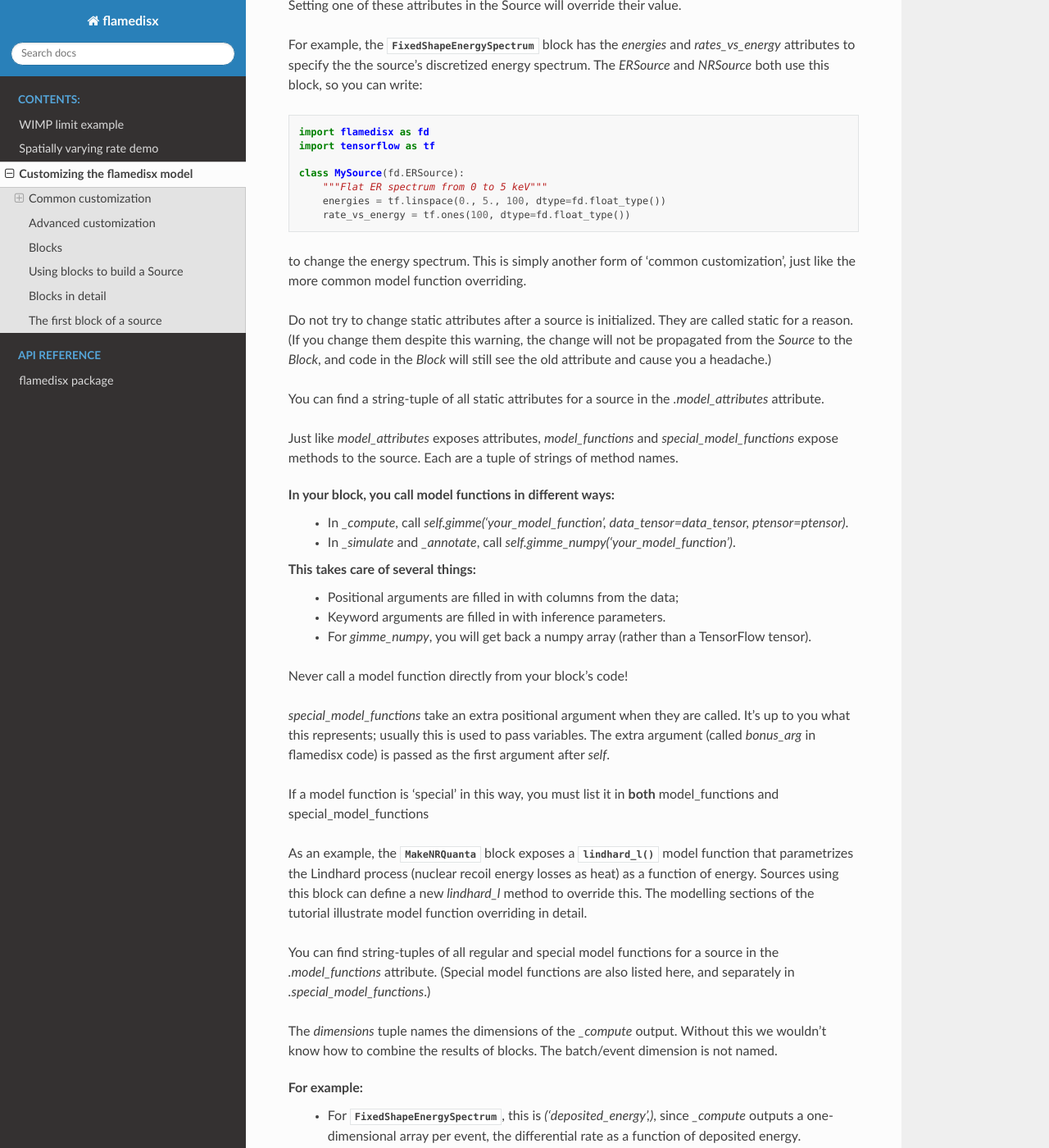
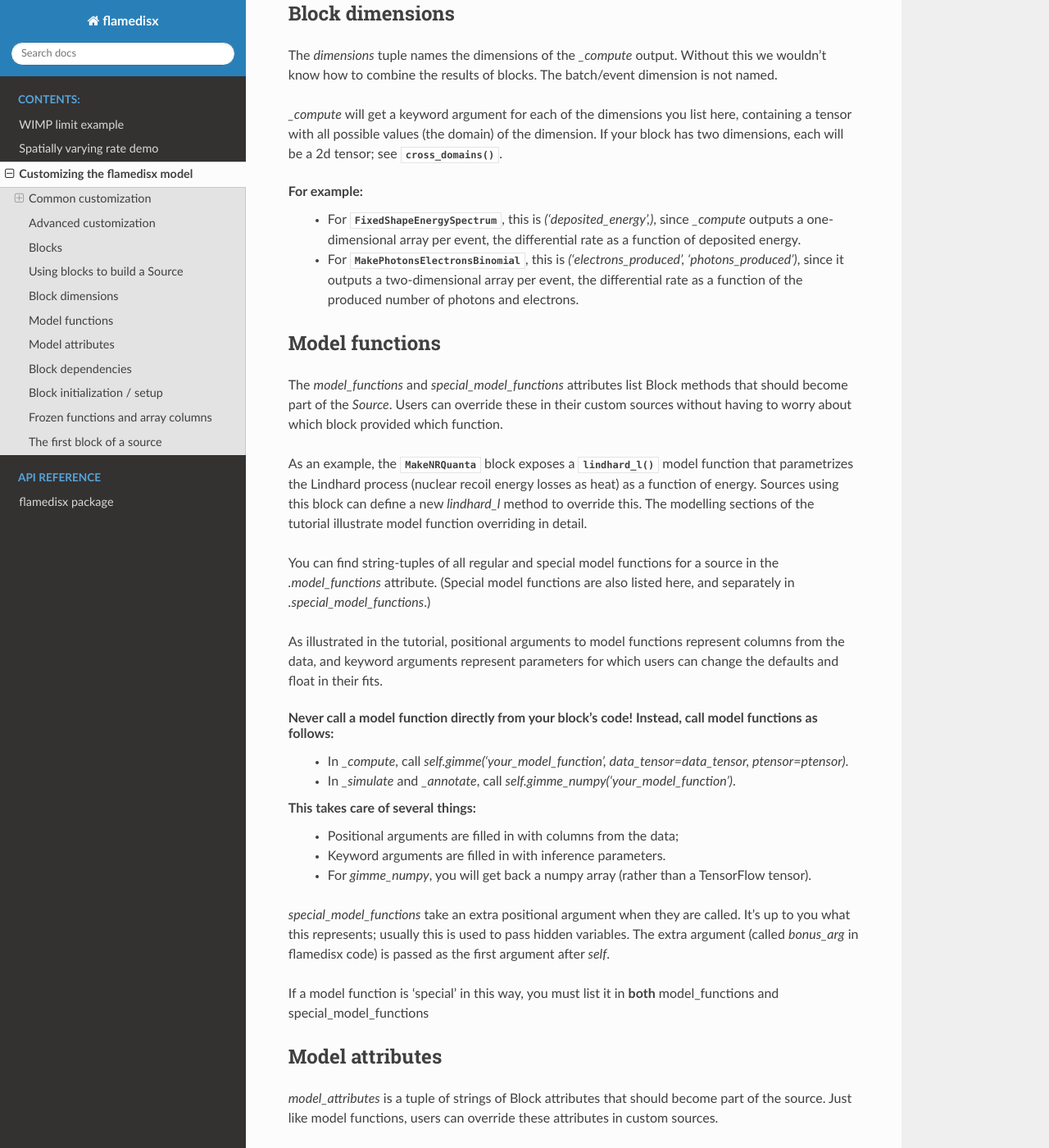
Before and after one commit to FlamTeam/flamedisx, a Sphinx documentation site: the page built from docs/source/blocks.rst, in a window 1280 px wide and 1400 px high, scrolled down 3216 px. Shown: the whole window at 82% size. Built offline with Sphinx 7.4.7 and the Read the Docs theme 2.0.0, drawn with Linux system fonts in a browser that asks for light colours; some of the changed text lies outside the part shown.

Commit message:
Update Block docs
Fix some rst failures, make dimensions more prominent and model_attributes less prominent, remove outdated references to 'static attributes'

```diff
--- a/docs/source/blocks.rst
+++ b/docs/source/blocks.rst
@@ -52,7 +52,14 @@
 
 Each block is represented by a :py:class:`~flamedisx.block_source.Block` class, which has three main methods:
 
-* :py:meth:`~flamedisx.block_source.Block._compute` is a block's main method. This returns a factor in the deterministic differential rate computation; for example, the probability of seeing the observed S2 for a range of possible number of detected electrons.
+* :py:meth:`~flamedisx.block_source.Block._compute` is a block's main method. This returns a factor in the deterministic differential rate computation; for example, the probability of seeing the observed S2 for a range of possible number of detected electrons. :py:meth:`~flamedisx.block_source.Block._compute` gets several arguments:
+
+  * `data_tensor` and `ptensor`: don't worry about these, just pass them to `gimme` when you call model functions -- see `Model functions`_ below.
+
+  * Keyword arguments with the (cross-)domains of the block -- see `Block dimensions`_ below.
+
+  * For blocks with dependencies, keyword arguments of the dependency's domain and result -- see `Block dependencies`_ below.
+
 * The :py:meth:`~flamedisx.block_source.Block._simulate` method performs a Monte Carlo simulation of the block's process. For example, drawing one possible S2 integral value, given a simulated event of a certain number of detected electrons.
 
   * Simulated events have a special `p_accepted` column, starting out at 1.0 for each event. Blocks can multiply this with probabilities for passing various selections. At the end of the simulation, a random number will be drawn to determine whether each event actually passes the selections.
@@ -74,18 +81,57 @@
 
 The source will operate as follows:
  * When **computing** differential rates, we run a tensorflow graph that includes the `_compute` of all the blocks. If a block has dependencies, it's compute will of course be later in the graph than that of its dependents.
-  * During **simulation**, we run `_simulate` of the blocks in the order you specified in `model_blocks`, starting with the first block. This is usually the block that creates the energy spectrum.
-  * When **setting data** (e.g. when you create the source), we run `_annotate` of the blocks in reverse order. This way, you can first estimate hidden variables close to observables, then use those estimates for guessing deeper hidden variables. For example, you can use the estimated number of detected electrons to estimate the number of produced electrons.
+ * During **simulation**, we run `_simulate` of the blocks in the order you specified in `model_blocks`, starting with the first block. This is usually the block that creates the energy spectrum.
+ * When **setting data** (e.g. when you create the source), we run `_annotate` of the blocks in reverse order. This way, you can first estimate hidden variables close to observables, then use those estimates for guessing deeper hidden variables. For example, you can use the estimated number of detected electrons to estimate the number of produced electrons.
 
-
-Blocks in detail
--------------------
 
 Besides the main three methods, blocks usually specify additional attributes that describe their behavior to the source.
 
-Static attributes
-=================
-`model_attributes` is a tuple of strings of Block attributes that should be exposed in the source. Setting one of these attributes in the Source will override their value.
+
+
+Block dimensions
+----------------
+
+The `dimensions` tuple names the dimensions of the `_compute` output. Without this we wouldn't know how to combine the results of blocks. The batch/event dimension is not named.
+
+`_compute` will get a keyword argument for each of the dimensions you list here, containing a tensor with all possible values (the domain) of the dimension. If your block has two dimensions, each will be a 2d tensor; see :py:meth:`~flamedisx.source.Source.cross_domains`.
+
+For example:
+  * For :py:class:`~flamedisx.lxe_blocks.energy_spectrum.FixedShapeEnergySpectrum`, this is `('deposited_energy',)`, since `_compute` outputs a one-dimensional array per event, the differential rate as a function of deposited energy.
+  * For :py:class:`~flamedisx.lxe_blocks.quanta_generation.MakePhotonsElectronsBinomial`, this is `('electrons_produced', 'photons_produced')`, since it outputs a two-dimensional array per event, the differential rate as a function of the produced number of photons and electrons.
+
+
+
+Model functions
+---------------
+
+The `model_functions` and `special_model_functions` attributes list Block methods that should become part of the `Source`. Users can override these in their custom sources without having to worry about which block provided which function.
+
+As an example, the :py:class:`~flamedisx.lxe_blocks.quanta_generation.MakeNRQuanta` block exposes a :py:meth:`~flamedisx.lxe_blocks.quanta_generation.MakeNRQuanta.lindhard_l` model function that parametrizes the Lindhard process (nuclear recoil energy losses as heat) as a function of energy. Sources using this block can define a new `lindhard_l` method to override this. The modelling sections of the tutorial illustrate model function overriding in detail.
+
+You can find string-tuples of all regular and special model functions for a source in the `.model_functions` attribute. (Special model functions are also listed here, and separately in `.special_model_functions`.)
+
+As illustrated in the tutorial, positional arguments to model functions represent columns from the data, and keyword arguments represent parameters for which users can change the defaults and float in their fits.
+
+Never call a model function directly from your block's code! Instead, call model functions as follows:
+  * In `_compute`, call `self.gimme('your_model_function', data_tensor=data_tensor, ptensor=ptensor)`.
+  * In `_simulate` and `_annotate`, call `self.gimme_numpy('your_model_function')`.
+
+This takes care of several things:
+  * Positional arguments are filled in with columns from the data;
+  * Keyword arguments are filled in with inference parameters.
+  * For `gimme_numpy`, you will get back a numpy array (rather than a TensorFlow tensor).
+
+`special_model_functions` take an extra positional argument when they are called. It's up to you what this represents; usually this is used to pass hidden variables. The extra argument (called `bonus_arg` in flamedisx code) is passed as the first argument after `self`.
+
+If a model function is 'special' in this way, you must list it in **both** model_functions and special_model_functions
+
+
+
+Model attributes
+----------------
+
+`model_attributes` is a tuple of strings of Block attributes that should become part of the source. Just like model functions, users can override these attributes in custom sources.
 
 For example, the :py:class:`~flamedisx.lxe_blocks.energy_spectrum.FixedShapeEnergySpectrum` block has the `energies` and `rates_vs_energy` attributes to specify the the source's discretized energy spectrum. The `ERSource` and `NRSource` both use this block, so you can write::
 
@@ -99,47 +145,13 @@
 
 to change the energy spectrum. This is simply another form of 'common customization', just like the more common model function overriding.
 
-Do not try to change static attributes after a source is initialized. They are called static for a reason. (If you change them despite this warning, the change will not be propagated from the `Source` to the `Block`, and code in the `Block` will still see the old attribute and cause you a headache.)
-
-You can find a string-tuple of all static attributes for a source in the `.model_attributes` attribute.
+Do not try to change model attributes after a source is initialized! (Such changes will not be propagated from the `Source` to the `Block`; code in the `Block` will still see the old attribute, and you will get a headache.)
 
 
-Model functions
-=================
+Block dependencies
+------------------
 
-Just like `model_attributes` exposes attributes, `model_functions` and `special_model_functions` expose methods to the source. Each are a tuple of strings of method names.
-
-In your block, you call model functions in different ways:
-  * In `_compute`, call `self.gimme('your_model_function', data_tensor=data_tensor, ptensor=ptensor)`.
-  * In `_simulate` and `_annotate`, call `self.gimme_numpy('your_model_function')`.
-
-This takes care of several things:
-  * Positional arguments are filled in with columns from the data;
-  * Keyword arguments are filled in with inference parameters.
-  * For `gimme_numpy`, you will get back a numpy array (rather than a TensorFlow tensor).
-Never call a model function directly from your block's code!
-
-`special_model_functions` take an extra positional argument when they are called. It's up to you what this represents; usually this is used to pass variables. The extra argument (called `bonus_arg` in flamedisx code) is passed as the first argument after `self`.
-
-If a model function is 'special' in this way, you must list it in **both** model_functions and special_model_functions
-
-As an example, the :py:class:`~flamedisx.lxe_blocks.quanta_generation.MakeNRQuanta` block exposes a :py:meth:`~flamedisx.lxe_blocks.quanta_generation.MakeNRQuanta.lindhard_l` model function that parametrizes the Lindhard process (nuclear recoil energy losses as heat) as a function of energy. Sources using this block can define a new `lindhard_l` method to override this. The modelling sections of the tutorial illustrate model function overriding in detail.
-
-You can find string-tuples of all regular and special model functions for a source in the `.model_functions` attribute. (Special model functions are also listed here, and separately in `.special_model_functions`.)
-
-Dimensions
-=================
-
-The `dimensions` tuple names the dimensions of the `_compute` output. Without this we wouldn't know how to combine the results of blocks. The batch/event dimension is not named.
-
-For example:
-  * For :py:class:`~flamedisx.lxe_blocks.energy_spectrum.FixedShapeEnergySpectrum`, this is `('deposited_energy',)`, since `_compute` outputs a one-dimensional array per event, the differential rate as a function of deposited energy.
-  * For :py:class:`~flamedisx.lxe_blocks.quanta_generation.MakePhotonsElectronsBinomial`, this is `('electrons_produced', 'photons_produced')`, since it outputs a two-dimensional array per event, the differential rate as a function of the produced number of photons and electrons.
-
-Dependencies
-=================
-
-Sometimes you can only compute a block once you know the result of another block. If so, specify this block in the `depends_on` tuple.
+In some cases you can only compute a block once you know the full result of another block. If so, specify this block in the `depends_on` tuple.
 
 For example, `depends_on = ((('quanta_produced',), 'rate_vs_quanta'),)` means the block needs the result of some block with `dimensions = ('quanta_produced',)`. Depending on the source, this could be provided by :py:class:`~flamedisx.lxe_blocks.quanta_generation.MakeNRQuanta` or :py:class:`~flamedisx.lxe_blocks.quanta_generation.MakeERQuanta`.
 
@@ -147,7 +159,7 @@
 
 
 Block initialization / setup
-============================
+----------------------------
 
 Define a `setup` method if you want to do something when the block is initialized. You can:
 
@@ -158,8 +170,9 @@
 
 * Use self.source and expect its attributes to already reflect their final states. The source is only fully functional after the block setup phase.
 
+
 Frozen functions and array columns
-===================================
+----------------------------------
 
 To be written -- see :py:class:`~flamedisx.lxe_sources.WIMPsource` for an example in the meantime.
 
```
